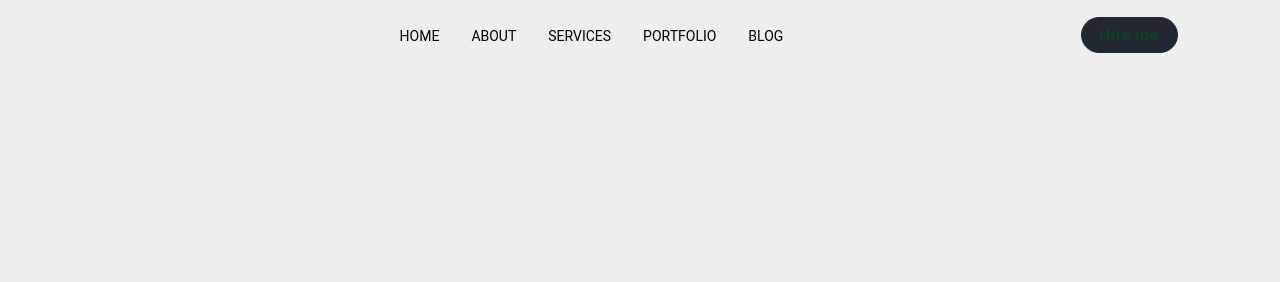
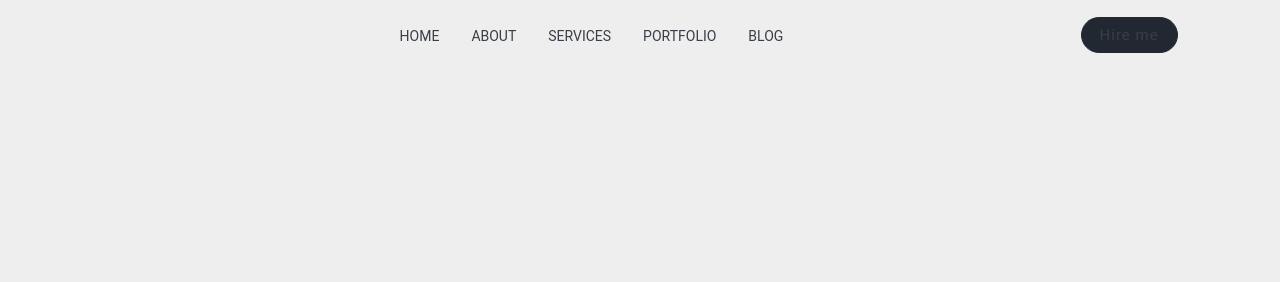
Before and after one commit to vimal336/js-projects, a plain HTML site: page Portfolio/index.html in a window 1280 px wide. Shown: the top 282 px of the page. Drawn offline with Linux system fonts and the light colour scheme; grey boxes are pictures that could not be loaded.

Commit message:
my new portfolio project

```diff
--- a/Portfolio/style.css
+++ b/Portfolio/style.css
@@ -12,10 +12,10 @@ html{
 	--primary-light-clr: #393e46;
 	--bg-clr-1:  #0092ca; ;
 	--bg-clr-2: #eeeeee;;
-	--main-heading-clr: #04501b;
-	--secondary-heading-clr: #000000;
-	--text-clr: #181818;
-	--dark-text-clr: #000000;
+	--main-heading-clr: #393e46;
+	--secondary-heading-clr: #393e46;
+	--text-clr: #393e46;
+	--dark-text-clr: #393e46;
 }
 body{
 	width: 100%;
```
